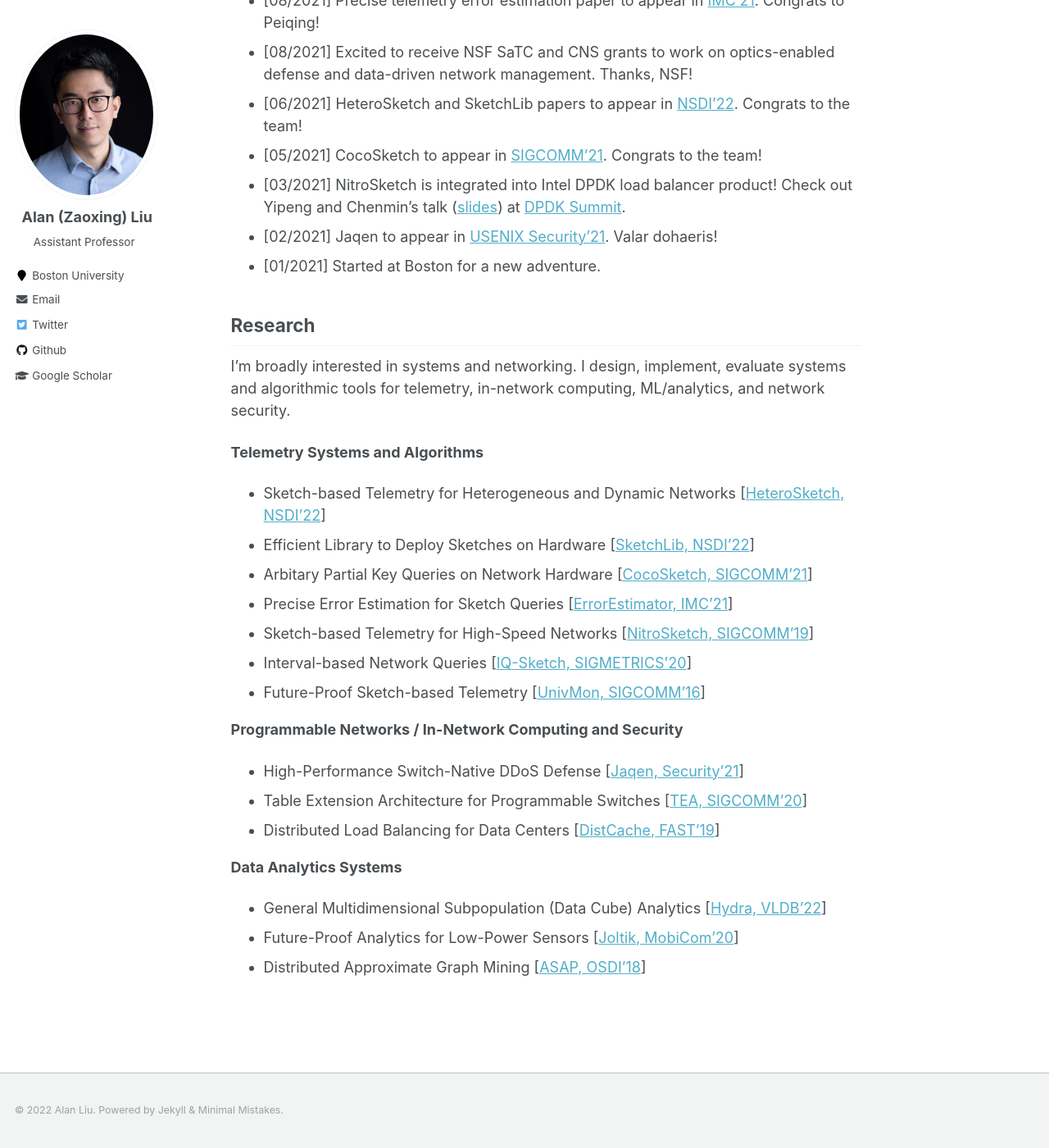
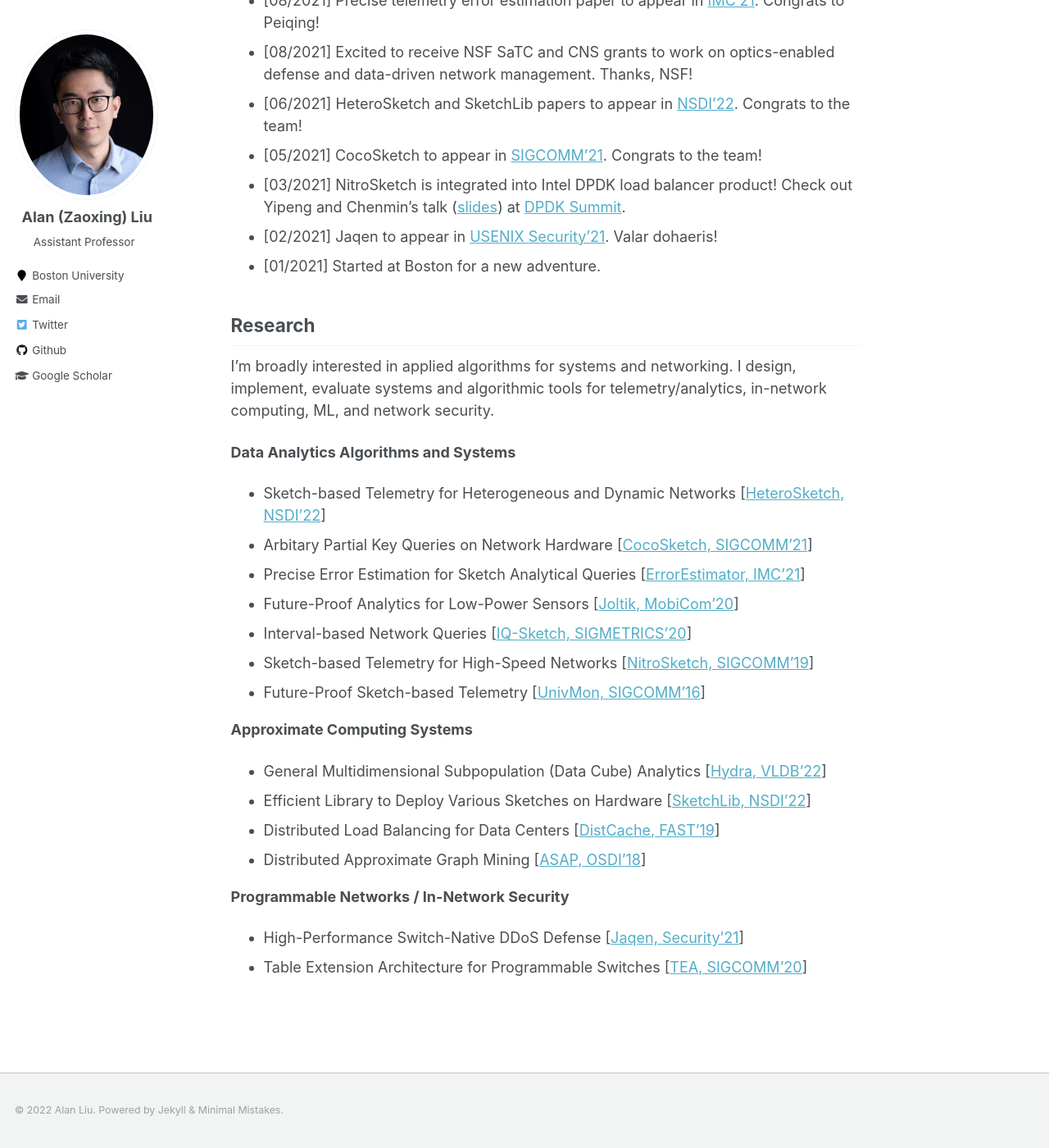
Before and after one commit to zaoxing/zaoxing.github.io, a Jekyll site: the page built from _pages/about.md, in a window 1280 px wide and 1400 px high, scrolled down 1201 px. Shown: the whole window at 82% size. Built offline with Jekyll 4.4.1, drawn with Linux system fonts in a browser that asks for light colours; comment, search, counter and statistics services are not loaded; some of the changed text lies outside the part shown.

Commit message:
update slide

```diff
--- a/_pages/about.md
+++ b/_pages/about.md
@@ -41,23 +41,23 @@ News
 
 Research
 ------
-I'm broadly interested in systems and networking. I design, implement, evaluate systems and algorithmic tools for telemetry, in-network computing, ML/analytics, and network security.
+I'm broadly interested in applied algorithms for systems and networking. I design, implement, evaluate systems and algorithmic tools for telemetry/analytics, in-network computing, ML, and network security.
 
-**Telemetry Systems and Algorithms**
+**Data Analytics Algorithms and Systems**
 - Sketch-based Telemetry for Heterogeneous and Dynamic Networks [[HeteroSketch, NSDI'22](/papers/2022/NSDI2022_HeteroSketch.pdf)]
-- Efficient Library to Deploy Sketches on Hardware [[SketchLib, NSDI'22](/papers/2022/NSDI2022_SketchLib.pdf)]
 - Arbitary Partial Key Queries on Network Hardware [[CocoSketch, SIGCOMM'21](/papers/2021/SIGCOMM21-CocoSketch.pdf)]
-- Precise Error Estimation for Sketch Queries [[ErrorEstimator, IMC'21](/papers/2021/IMC21_ErrorEstimation.pdf)]
+- Precise Error Estimation for Sketch Analytical Queries [[ErrorEstimator, IMC'21](/papers/2021/IMC21_ErrorEstimation.pdf)]
+- Future-Proof Analytics for Low-Power Sensors [[Joltik, MobiCom'20](/papers/2020/MobiCom20_Joltik.pdf)]
+- Interval-based Network Queries [[IQ-Sketch, SIGMETRICS'20](/papers/2020/SIGMETRICS20_Interval_Query.pdf)]
 - Sketch-based Telemetry for High-Speed Networks [[NitroSketch, SIGCOMM'19](/papers/2019/SIGCOMM19_NitroSketch.pdf)]
-- Interval-based Network Queries [[IQ-Sketch, SIGMETRICS'20](/papers/2020/SIGMETRICS20_Interval_Query.pdf)]
 - Future-Proof Sketch-based Telemetry [[UnivMon, SIGCOMM'16](/papers/2016/SIGCOMM16_UnivMon.pdf)]
 
-**Programmable Networks / In-Network Computing and Security**
+**Approximate Computing Systems**
+- General Multidimensional Subpopulation (Data Cube) Analytics [[Hydra, VLDB'22](/papers/2022/VLDB22_Hydra.pdf)]
+- Efficient Library to Deploy Various Sketches on Hardware [[SketchLib, NSDI'22](/papers/2022/NSDI2022_SketchLib.pdf)]
+- Distributed Load Balancing for Data Centers [[DistCache, FAST'19](/papers/2019/FAST19_DistCache.pdf)]
+- Distributed Approximate Graph Mining [[ASAP, OSDI'18](/papers/2018/OSDI18_ASAP.pdf)]
+
+**Programmable Networks / In-Network Security**
 - High-Performance Switch-Native DDoS Defense [[Jaqen, Security'21](/papers/2021/USENIX_Security21_Jaqen.pdf)]
 - Table Extension Architecture for Programmable Switches [[TEA, SIGCOMM'20](/papers/2020/SIGCOMM20_TEA.pdf)]
-- Distributed Load Balancing for Data Centers [[DistCache, FAST'19](/papers/2019/FAST19_DistCache.pdf)]
-
-**Data Analytics Systems**
-- General Multidimensional Subpopulation (Data Cube) Analytics [[Hydra, VLDB'22](/papers/2022/VLDB22_Hydra.pdf)]
-- Future-Proof Analytics for Low-Power Sensors [[Joltik, MobiCom'20](/papers/2020/MobiCom20_Joltik.pdf)]
-- Distributed Approximate Graph Mining [[ASAP, OSDI'18](/papers/2018/OSDI18_ASAP.pdf)]
```
Also changed, not shown: other parts of _pages/about.md (+1 -1 lines).
